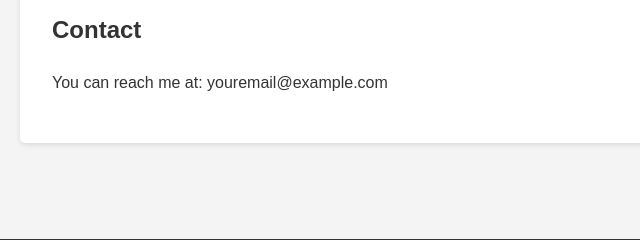
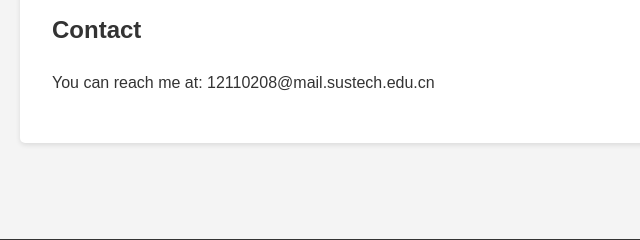
Before and after one commit to reca1c1trant/Reca1c1trant.github.io, a plain HTML site: page index.html in a window 1280 px wide. Shown: the part 712-952 px from the top of the page, 220-860 px from the left. Drawn offline with Linux system fonts and the light colour scheme.

Commit message:
personal website

```diff
--- a/index.html
+++ b/index.html
@@ -68,7 +68,7 @@
 
         <section class="content-section">
             <h2>Contact</h2>
-            <p>You can reach me at: youremail@example.com</p>
+            <p>You can reach me at: 12110208@mail.sustech.edu.cn</p>
         </section>
     </div>
 
```
